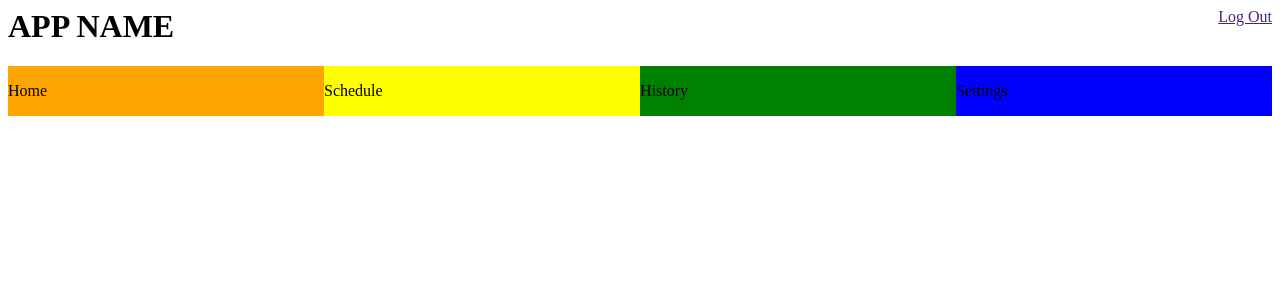
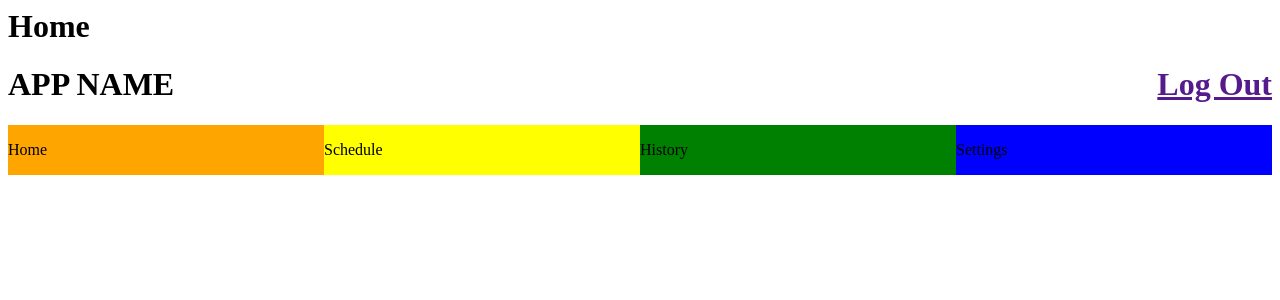
Before and after one commit to seehamrun/GiterDone, a Python web app: template templates/home.html in a window 1280 px wide. Shown: the top 300 px of the page. Run offline with Jinja, Linux system fonts and the light colour scheme; the template is opened without the code that fills it, so the values that code supplies are empty.

Commit message:
home html

```diff
--- a/templates/home.html
+++ b/templates/home.html
@@ -6,6 +6,7 @@
   </head>
 
   <body>
+    <h1> Home<h1>
     <a class="logout" href="{{logoutUrl}}">Log Out</a>
     <script src="script.js"></script>
     <h1>APP NAME</h1>
```
